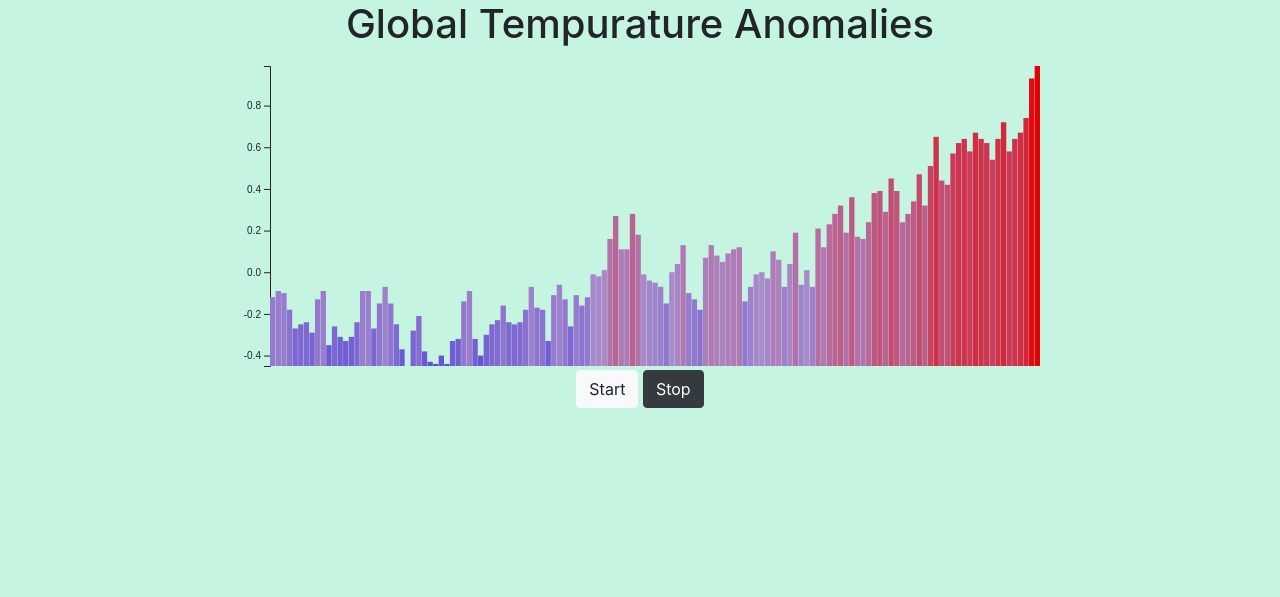
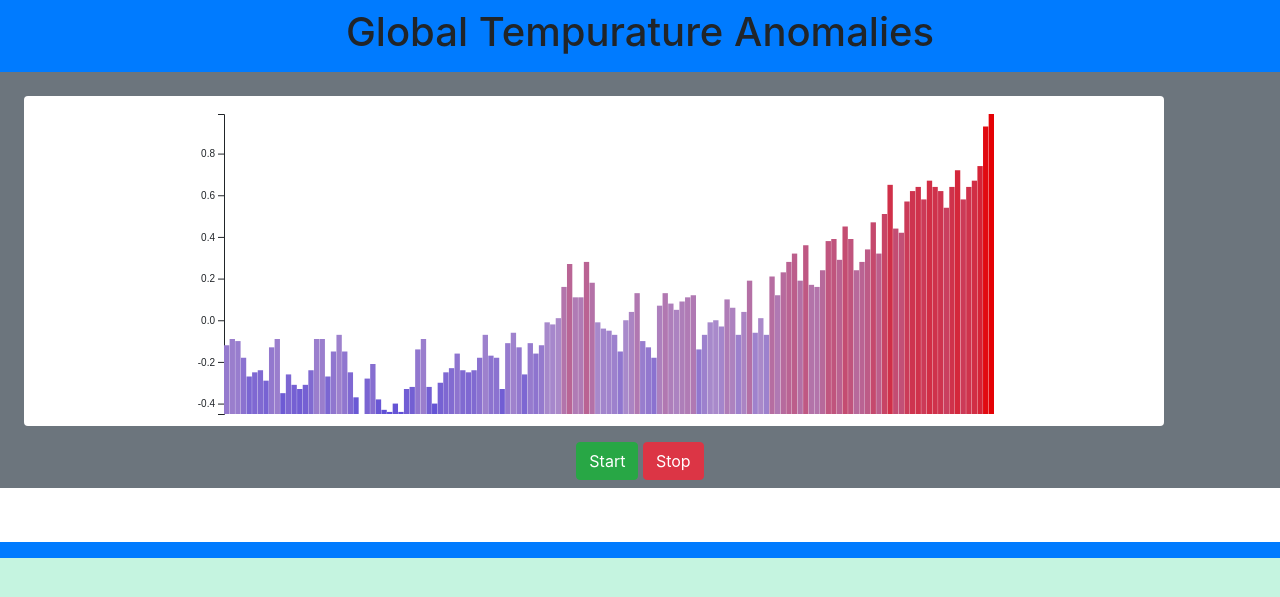
Before and after one commit to aolteanu00/API-Project, a Flask app: page /globalTemp in a window 1280 px wide. Shown: the part 58-655 px from the top of the page. Run offline with Flask 2, Linux system fonts and the light colour scheme; some libraries are stand-ins or nearby versions.

Commit message:
fixed bootstrap for almost all pages

```diff
--- a/templates/globalTemp.html
+++ b/templates/globalTemp.html
@@ -1,17 +1,23 @@
 {% extends "base.html"%}
 {%block body%}
-<h1 id="headline">lets see</h1>
-<div id="chart"></div>
-<button id="start" class="btn btn-light" type="button">Start</button>
-<button id="stop" class="btn btn-dark" type="button">Stop</button>
-<br>
-<br>
-<div id="wait">
-  <button id="more" class="btn btn-primary" type="button">But wait...</button>
+<div class="container-fluid bg-primary p-2">
+  <h1 id="headline">lets see</h1>
 </div>
-<br>
-<br>
-<div id="message"></div>
+<div class="container-fluid bg-secondary p-2">
+  <div class="container m-3 p-2 rounded bg-white">
+    <div id="chart"></div>
+  </div>
+  <button id="start" class="btn btn-success" type="button">Start</button>
+  <button id="stop" class="btn btn-danger" type="button">Stop</button>
+</div>
+<div class="container-fluid bg-white p-2">
+  <div id="wait">
+    <button id="more" class="btn btn-primary" type="button">But wait...</button>
+  </div>
+</div>
+<div class="container-fluid bg-primary p-2">
+  <div id="message"></div>
+</div>
 {%endblock%}
 
 {%block script%}
--- a/templates/help.html
+++ b/templates/help.html
@@ -37,8 +37,8 @@
         </div>
       </div>
     </div>
-    <div class="form-group row">
-      <div class="offset-11 col-8">
+    <div class="form-group row p-4">
+      <div class="offset-8 col-11">
         <button name="submit" type="submit" class="btn btn-primary">Submit</button>
       </div>
     </div>
```
Also changed, not shown: templates/tempExtremes.html (+14 -5 lines).
